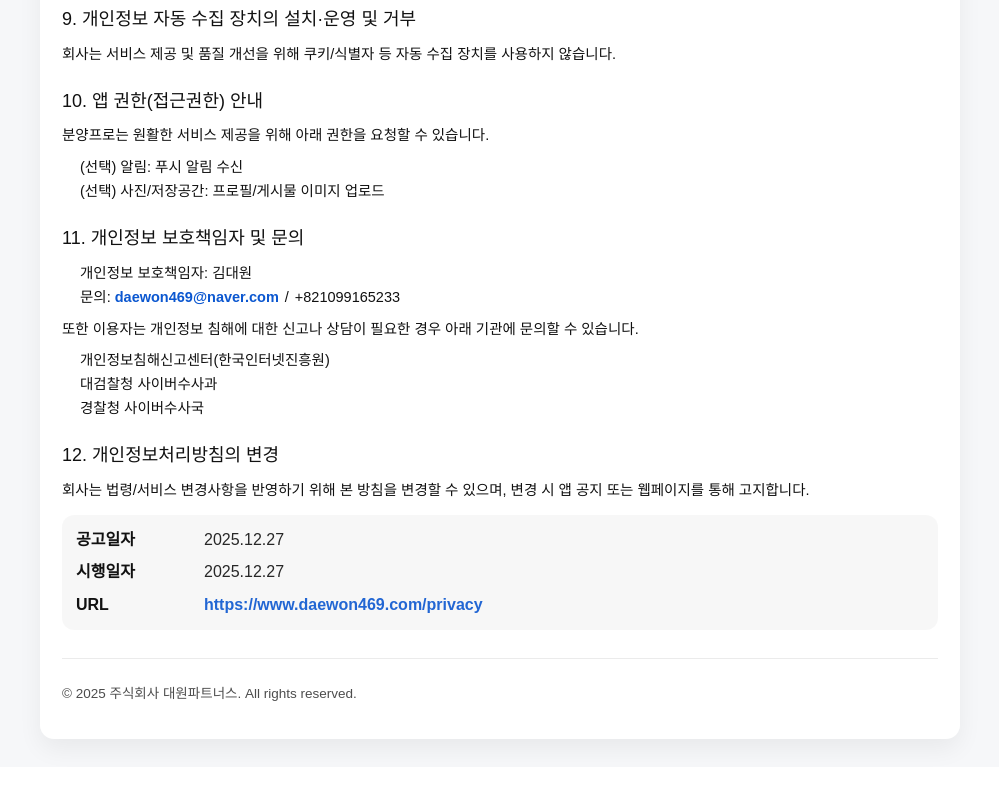
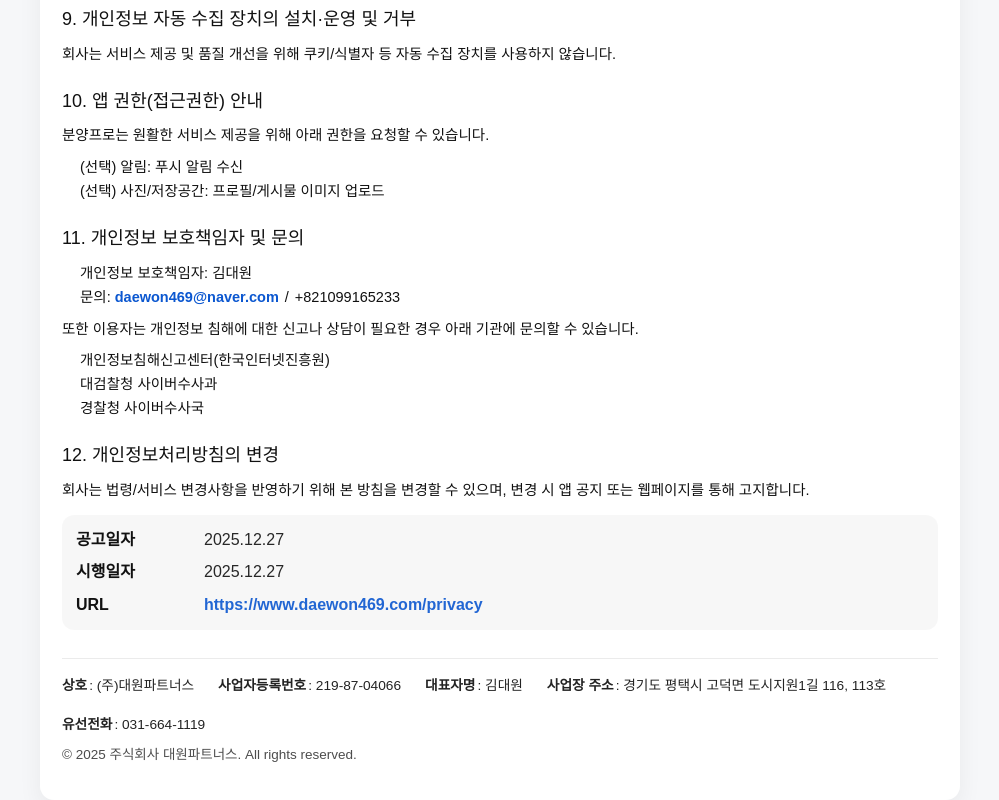
Before and after one commit to louis2487/dwweb, a Next.js app: page /privacy in a window 1280 px wide. Shown: the part 2066-2866 px from the top of the page, without its empty margins (140-1139 px from the left). Before the commit the page ends 2833 px from the top, so only its background shows below. Built offline with nearby package versions, Linux system fonts and the light colour scheme.

Commit message:
update260108

```diff
--- a/app/privacy/page.tsx
+++ b/app/privacy/page.tsx
@@ -13,6 +13,11 @@ type PrivacyPolicyConfig = {
   websiteUrl?: string; // 예: https://daewon469.com
   appPolicyLastUpdated?: string; // 예: 2025.12.27
   appPolicyNoticeDate?: string; // 예: 2025.12.27
+  businessRegNumber?: string; // 사업자등록번호
+  businessAddress?: string; // 사업장 주소
+  businessPhone?: string; // 사업자 유선번호
+  businessRepName?: string; // 대표자명
+  businessNameShort?: string; // 상호명(짧은 표기)
 };
 
 const CONFIG: PrivacyPolicyConfig = {
@@ -27,6 +32,11 @@ const CONFIG: PrivacyPolicyConfig = {
   websiteUrl: "https://www.daewon469.com/privacy",
   appPolicyNoticeDate: "2025.12.27",
   appPolicyLastUpdated: "2025.12.27",
+  businessRegNumber: "219-87-04066",
+  businessAddress: "경기도 평택시 고덕면 도시지원1길 116, 113호",
+  businessPhone: "031-664-1119",
+  businessRepName: "김대원",
+  businessNameShort: "(주)대원파트너스",
 };
 
 function LabelValue({
@@ -306,6 +316,23 @@ export default function PrivacyPolicyPage() {
           </section>
 
           <footer style={{ marginTop: 28, paddingTop: 16, borderTop: "1px solid rgba(0,0,0,0.08)" }}>
+            <div style={styles.businessInfoBox}>
+              <span style={styles.businessInfoItem}>
+                <strong>상호</strong>: {c.businessNameShort || "(주)대원파트너스"}
+              </span>
+              <span style={styles.businessInfoItem}>
+                <strong>사업자등록번호</strong>: {c.businessRegNumber || "219-87-04066"}
+              </span>
+              <span style={styles.businessInfoItem}>
+                <strong>대표자명</strong>: {c.businessRepName || "김대원"}
+              </span>
+              <span style={styles.businessInfoItem}>
+                <strong>사업장 주소</strong>: {c.businessAddress || "경기도 평택시 고덕면 도시지원1길 116, 113호"}
+              </span>
+              <span style={styles.businessInfoItem}>
+                <strong>유선전화</strong>: {c.businessPhone || "031-664-1119"}
+              </span>
+            </div>
             <p style={styles.pMuted}>
               © {new Date().getFullYear()} {c.companyName}. All rights reserved.
             </p>
@@ -391,4 +418,17 @@ const styles: Record<string, React.CSSProperties> = {
     padding: "10px 12px",
     fontSize: 13.5,
   },
+  businessInfoBox: {
+    marginBottom: 6,
+    display: "flex",
+    flexWrap: "wrap",
+    gap: "16px 24px",
+    fontSize: "13.7px",
+    opacity: 0.92,
+  },
+  businessInfoItem: {
+    display: "inline-flex",
+    alignItems: "center",
+    gap: "2px",
+  },
 };
```
